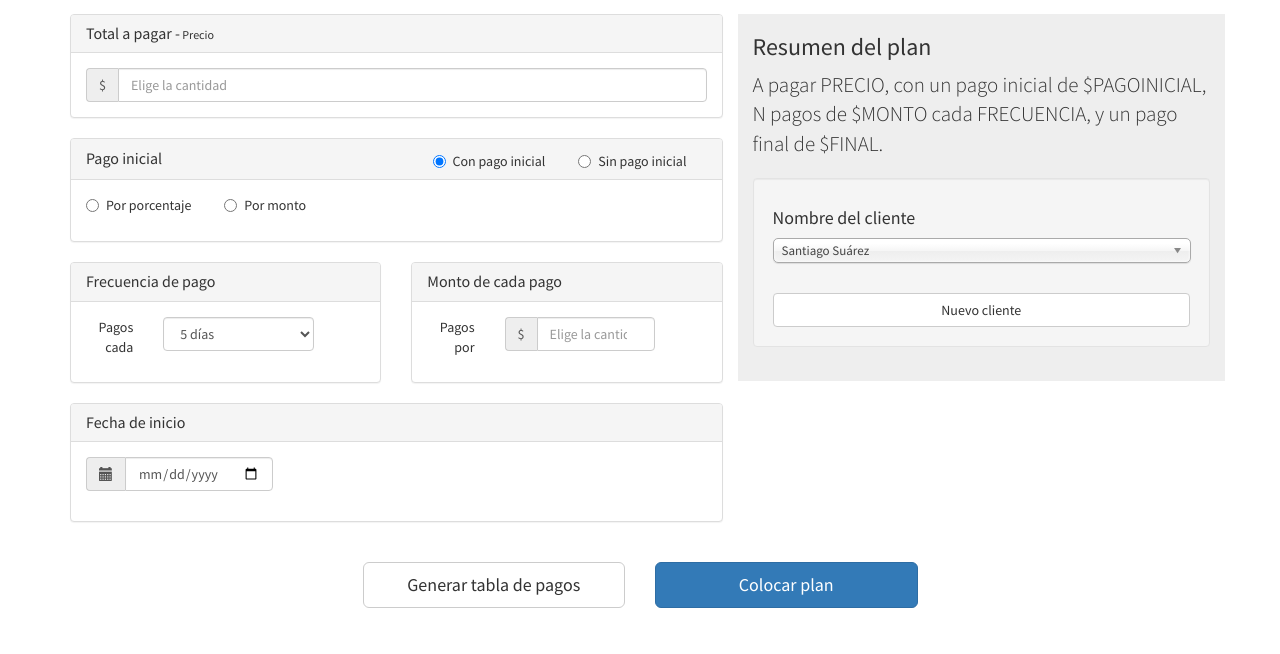
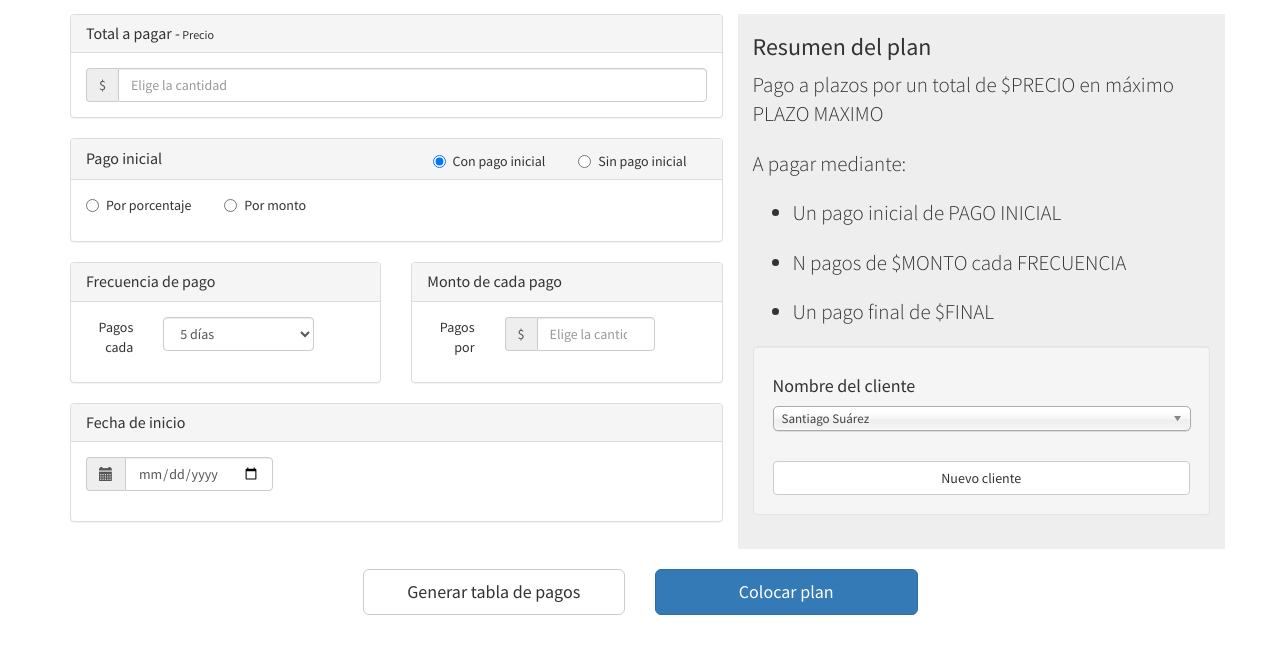
Before and after one commit to innku/yabit-wireframes, a plain HTML site: page nueva_venta1.html in a window 1280 px wide. Shown: the part 148-802 px from the top of the page. Drawn offline with nearby package versions, Linux system fonts and the light colour scheme.

Commit message:
New plan summary

```diff
--- a/nueva_venta1.html
+++ b/nueva_venta1.html
@@ -188,11 +188,6 @@
                         </div>
                       </div>
                     </div>
-                    <!-- <div class="col-md-12">
-                      <div class="num-plazos-completar hidden">
-                        70 pagos para completar el monto del plan
-                      </div>
-                    </div> -->
                   </div>
                 </div>
               </div>
@@ -232,7 +227,13 @@
         <!-- Right colum client content -->
         <div class="col-md-5 right-column">
           <h3>Resumen del plan</h3>
-          <p class="lead">A pagar PRECIO, con un pago inicial de $PAGOINICIAL, N pagos de $MONTO cada FRECUENCIA, y un pago final de $FINAL.</p>
+          <p class="lead">Pago a plazos por un total de $PRECIO en máximo PLAZO MAXIMO</p>
+          <p class="lead">A pagar mediante:</p>
+          <ul>
+            <li class="lead">Un pago inicial de PAGO INICIAL</li>
+            <li class="lead">N pagos de $MONTO cada FRECUENCIA</li>
+            <li class="lead">Un pago final de $FINAL</li>
+          </ul>
           <div class="well select-clientes">
             <h4>Nombre del cliente</h4>
             <select class="form-control cliente-chosen">
```
